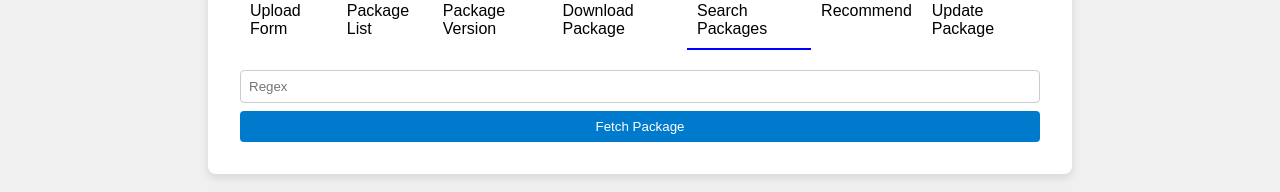
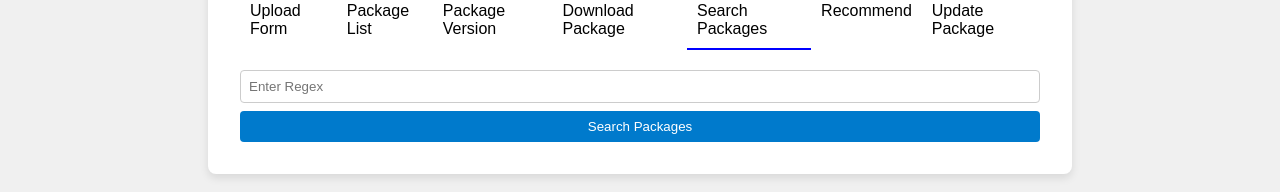
Before and after one commit to bitNathan/ECE46100-phase-2, a React app in the folder frontend/: page / in a window 1280 px wide. Both pictures are taken after a click on the element "Search Packages". Shown: the part 429-621 px from the top of the page. Built offline with nearby package versions, Linux system fonts and the light colour scheme.

Commit message:
UI for displaying the searchbyregex results

```diff
--- a/frontend/src/components/SearchPackagesByRegex.tsx
+++ b/frontend/src/components/SearchPackagesByRegex.tsx
@@ -1,32 +1,109 @@
-// This component allows users to upload a new package.
-
 import React, { useState } from 'react';
 import { getPackagesByRegEx } from '../services/api';
 
 const SearchPackagesByRegex: React.FC = () => {
   const [regex, setRegex] = useState('');
+  const [searchResults, setSearchResults] = useState<any[]>([]);
+  const [currentPage, setCurrentPage] = useState(0);
+  const [itemsPerPage] = useState(3);
+  const [isLoading, setIsLoading] = useState(false);
 
-  const handleSubmit = async (event: React.FormEvent) => {
+  const handleSubmit = async (event: React.FormEvent<HTMLFormElement>) => {
     event.preventDefault();
+    setCurrentPage(0);  // Reset to first page
+    setIsLoading(true);
 
     try {
-      await getPackagesByRegEx(regex);
+      const data = await getPackagesByRegEx(regex);
+      setSearchResults(data);
+      console.log(data);
       alert('Packages fetched successfully!');
     } catch (error) {
       console.error('Error fetching package:', error);
+      alert('Failed to fetch packages');
+    } finally {
+      setIsLoading(false);
+    }
+  };
+
+  // Calculate the current items to display
+  const indexOfLastItem = (currentPage + 1) * itemsPerPage;
+  const indexOfFirstItem = indexOfLastItem - itemsPerPage;
+  const currentItems = searchResults.slice(indexOfFirstItem, indexOfLastItem);
+
+  // Pagination handlers
+  const handleNext = () => {
+    if (indexOfLastItem < searchResults.length) {
+      setCurrentPage(currentPage + 1);
+    }
+  };
+
+  const handlePrevious = () => {
+    if (currentPage > 0) {
+      setCurrentPage(currentPage - 1);
     }
   };
 
   return (
-    <form onSubmit={handleSubmit}>
+    <div className="p-4">
+      <form onSubmit={handleSubmit} className="mb-4">
         <input
           type="text"
-        placeholder="Regex"
+          placeholder="Enter Regex"
           value={regex}
           onChange={(e) => setRegex(e.target.value)}
+          className="border p-2 mr-2"
         />
-      <button type="submit">Fetch Package</button>
+        <button
+          type="submit"
+          disabled={isLoading}
+          className="bg-blue-500 text-white p-2 rounded"
+        >
+          {isLoading ? 'Searching...' : 'Search Packages'}
+        </button>
       </form>
+
+      {currentItems.length > 0 && (
+        <div>
+          <h3 className="text-lg font-bold mb-2">Package Metadata:</h3>
+          {currentItems.map((result, index) => (
+            <div
+              key={index}
+              style={{ padding: '10px', border: '1px solid #ccc', margin: '5px' }}
+              className="border p-2 mb-2 bg-gray-100 rounded"
+            >
+              <p><strong>Name:</strong> {result.Name}</p>
+              <p><strong>Version:</strong> {result.Version}</p>
+              <p><strong>ID:</strong> {result.ID}</p>
+            </div>
+          ))}
+        </div>
+      )}
+
+      {searchResults.length > 0 && (
+        <div className="flex justify-between mt-4" style={{ marginTop: '10px' }}>
+          <button
+            onClick={handlePrevious}
+            disabled={currentPage === 0}
+            className="bg-gray-300 p-2 rounded disabled:opacity-50"
+            style={{ marginRight: '5px' }}
+          >
+            Previous
+          </button>
+          <span className="self-center">
+            Page {currentPage + 1} of {Math.ceil(searchResults.length / itemsPerPage)}
+          </span>
+          <button
+            onClick={handleNext}
+            disabled={indexOfLastItem >= searchResults.length}
+            className="bg-gray-300 p-2 rounded disabled:opacity-50"
+            style={{ marginLeft: '5px' }}
+          >
+            Next
+          </button>
+        </div>
+      )}
+    </div>
   );
 };
 
```
Also changed, not shown: 1 other file (tests, documents, lock files or other folders). Lines whose indentation alone changed are shown as unchanged.
